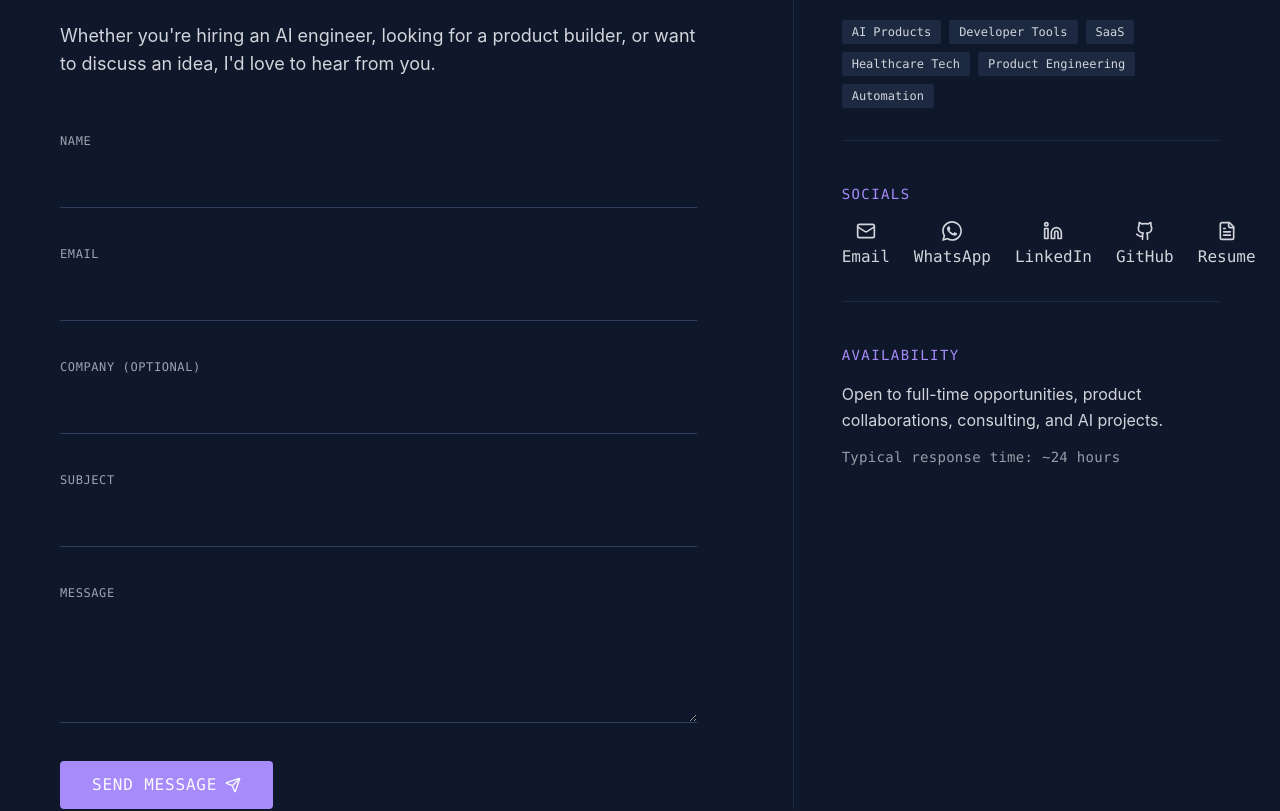
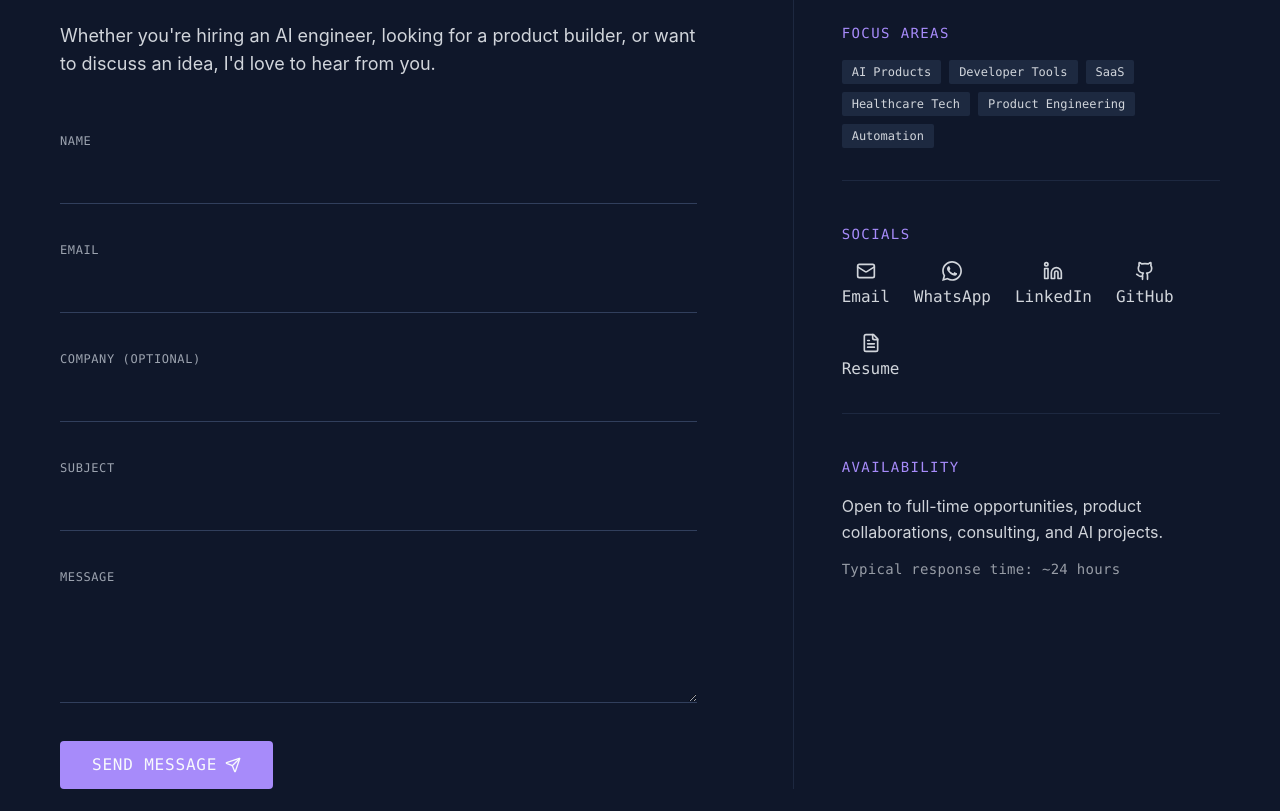
Before and after one commit to sriharshagade/portfolio, a Next.js app: page /contact in a window 1280 px wide. Shown: the part 360-1171 px from the top of the page. Built offline with nearby package versions, Linux system fonts and the light colour scheme.

Commit message:
Add missing functionality to featured projects CTA link
- Change 'View Case Study →' from div to Link element
- Make it properly clickable and navigable to project case study
- Add focus-ring for accessibility
- Update hover effects to apply to link itself

```diff
--- a/src/app/api/contact/route.ts
+++ b/src/app/api/contact/route.ts
@@ -47,7 +47,7 @@ export async function POST(request: NextRequest) {
     }
 
     return NextResponse.json(
-      { success: true, message: "Message received. I&apos;ll get back to you soon!" },
+      { success: true, message: "Thanks! I've received your message and will get back to you shortly." },
       { status: 200 }
     );
   } catch (error) {
--- a/src/app/contact/page.tsx
+++ b/src/app/contact/page.tsx
@@ -31,7 +31,7 @@ export default function ContactPage() {
           </div>
           <ContactForm />
         </section>
-        <aside className="mt-16 flex flex-col gap-10 border-t border-outline-variant/30 pt-10 md:col-span-5 md:mt-0 md:border-l md:border-t-0 md:pl-12 md:pt-0">
+        <aside className="mt-8 flex flex-col gap-8 md:gap-10 border-t border-outline-variant/30 pt-8 md:pt-10 md:col-span-5 md:mt-0 md:border-l md:border-t-0 md:pl-12">
           <section className="border-b border-outline-variant/30 pb-8">
             <p className="mb-4"><LabelTag>Direct Contact</LabelTag></p>
             <a className="focus-ring block font-geist text-headline-sm transition-colors hover:text-primary" href="mailto:hello@sriharshagade.com">hello@sriharshagade.com</a>
@@ -44,7 +44,7 @@ export default function ContactPage() {
           </section>
           <section className="border-b border-outline-variant/30 pb-8">
             <p className="mb-4"><LabelTag>Socials</LabelTag></p>
-            <div className="flex gap-6">
+            <div className="flex flex-wrap gap-4 md:gap-6">
               {socials.map((item) => {
                 if (!item.icon) return null;
                 const Icon = item.icon;
--- a/src/app/work/page.tsx
+++ b/src/app/work/page.tsx
@@ -60,7 +60,7 @@ export default function WorkPage() {
   ];
 
   return (
-    <main className="container pb-32 md:pb-40">
+    <main className="container pt-16 pb-32 md:pb-40">
       {/* Header */}
       <div className={`mb-16 ${SPACING.hierarchy.majorBreak}`}>
         <div className="space-y-4">
@@ -112,7 +112,7 @@ export default function WorkPage() {
       </div>
 
       {/* Prior Experience Section */}
-      <section className="mt-24 pt-16 border-t border-outline-variant/30">
+      <section className="mt-12 md:mt-24 pt-8 md:pt-16 border-t border-outline-variant/30">
         <div className="font-mono text-label-mono text-primary mb-6">PRIOR EXPERIENCE</div>
         <div className="max-w-3xl space-y-6">
           <div className="space-y-2">
--- a/src/components/sections/contact-form.tsx
+++ b/src/components/sections/contact-form.tsx
@@ -1,101 +1,238 @@
 "use client";
 
-import { useState } from "react";
-import { Send } from "lucide-react";
+import { useState, useRef } from "react";
+import { Send, AlertCircle, CheckCircle2 } from "lucide-react";
 
 import { Button } from "@/components/ui/button";
 
 const fields = [
-  { id: "name", label: "Name", type: "text" },
-  { id: "email", label: "Email", type: "email" },
-  { id: "company", label: "Company (Optional)", type: "text" },
-  { id: "subject", label: "Subject", type: "text" },
+  { id: "name", label: "Name", type: "text", required: true },
+  { id: "email", label: "Email", type: "email", required: true },
+  { id: "company", label: "Company (Optional)", type: "text", required: false },
+  { id: "subject", label: "Subject", type: "text", required: true },
 ];
 
-function Field({ id, label, type }: { id: string; label: string; type: string }) {
+type FieldErrors = Record<string, string>;
+type SubmissionState = "idle" | "validating" | "submitting" | "success" | "error";
+
+function validateEmail(email: string): boolean {
+  return /^[^\s@]+@[^\s@]+\.[^\s@]+$/.test(email);
+}
+
+function validateForm(formData: FormData): FieldErrors {
+  const errors: FieldErrors = {};
+
+  const name = (formData.get("name") as string)?.trim();
+  if (!name) {
+    errors.name = "Name is required";
+  }
+
+  const email = (formData.get("email") as string)?.trim();
+  if (!email) {
+    errors.email = "Email is required";
+  } else if (!validateEmail(email)) {
+    errors.email = "Please enter a valid email address";
+  }
+
+  const subject = (formData.get("subject") as string)?.trim();
+  if (!subject) {
+    errors.subject = "Subject is required";
+  }
+
+  const message = (formData.get("message") as string)?.trim();
+  if (!message) {
+    errors.message = "Message is required";
+  }
+
+  return errors;
+}
+
+function Field({
+  id,
+  label,
+  type,
+  required,
+  error,
+  disabled,
+}: {
+  id: string;
+  label: string;
+  type: string;
+  required: boolean;
+  error?: string;
+  disabled?: boolean;
+}) {
   return (
-    <div className="space-y-2">
+    <div className="space-y-1">
       <label className="font-mono text-xs uppercase tracking-wider text-text-muted" htmlFor={id}>
         {label}
       </label>
       <input
-        className="focus-ring w-full border-0 border-b border-outline-variant/70 bg-transparent px-0 py-3 text-on-surface outline-none transition-colors placeholder:text-transparent focus:border-primary"
+        aria-describedby={error ? `${id}-error` : undefined}
+        aria-invalid={!!error}
+        className={`focus-ring w-full border-0 border-b bg-transparent px-0 py-3 text-on-surface outline-none transition-colors placeholder:text-transparent disabled:opacity-60 ${
+          error
+            ? "border-error/70 focus:border-error"
+            : "border-outline-variant/70 focus:border-primary"
+        }`}
+        disabled={disabled}
         id={id}
         name={id}
         placeholder={label}
+        required={required}
         type={type}
       />
+      {error && (
+        <p className="flex items-center gap-1 font-mono text-xs text-error" id={`${id}-error`}>
+          <AlertCircle className="size-3" />
+          {error}
+        </p>
+      )}
     </div>
   );
 }
 
 export function ContactForm() {
-  const [isLoading, setIsLoading] = useState(false);
+  const [state, setState] = useState<SubmissionState>("idle");
+  const [fieldErrors, setFieldErrors] = useState<FieldErrors>({});
   const [message, setMessage] = useState<{ type: "success" | "error"; text: string } | null>(null);
+  const formRef = useRef<HTMLFormElement>(null);
+  const abortControllerRef = useRef<AbortController | null>(null);
+  const submissionTimeRef = useRef<number>(0);
+
+  function handleValidationError(errors: FieldErrors) {
+    setFieldErrors(errors);
+    setMessage({ type: "error", text: "Please fix the errors above" });
+    setState("error");
+  }
 
   async function handleSubmit(e: React.FormEvent<HTMLFormElement>) {
     e.preventDefault();
-    setIsLoading(true);
+
+    const formData = new FormData(e.currentTarget);
+    const errors = validateForm(formData);
+
+    if (Object.keys(errors).length > 0) {
+      handleValidationError(errors);
+      return;
+    }
+
+    setState("submitting");
+    setFieldErrors({});
     setMessage(null);
+    submissionTimeRef.current = Date.now();
+
+    abortControllerRef.current?.abort();
+    abortControllerRef.current = new AbortController();
 
     try {
-      const formData = new FormData(e.currentTarget);
+      const controller = new AbortController();
+      const timeoutId = setTimeout(() => controller.abort(), 10000);
+
       const response = await fetch("/api/contact", {
         method: "POST",
         body: formData,
+        signal: controller.signal,
       });
+
+      clearTimeout(timeoutId);
+
+      if (!response.ok) {
+        const data = await response.json().catch(() => ({}));
+        throw new Error(data.error || `Server error: ${response.status}`);
+      }
 
       const result = await response.json();
 
-      if (response.ok) {
-        setMessage({ type: "success", text: result.message });
-        e.currentTarget.reset();
-      } else {
-        setMessage({ type: "error", text: result.error || "Failed to send message" });
-      }
-    } catch {
-      setMessage({ type: "error", text: "An error occurred. Please try again." });
-    } finally {
-      setIsLoading(false);
+      setState("success");
+      setMessage({ type: "success", text: result.message || "Message sent successfully!" });
+      formRef.current?.reset();
+
+      setTimeout(() => {
+        if (state === "success") {
+          setState("idle");
+          setMessage(null);
+        }
+      }, 5000);
+    } catch (error) {
+      const isAborted = error instanceof Error && error.name === "AbortError";
+      const errorMessage = isAborted
+        ? "Request timed out. Please check your connection and try again."
+        : error instanceof Error
+          ? error.message
+          : "Failed to send message. Please try again.";
+
+      setState("error");
+      setMessage({ type: "error", text: errorMessage });
     }
   }
 
+  const isDisabled = state === "submitting" || state === "success";
+
   return (
     <>
-      <form className="mt-4 flex flex-col gap-8" onSubmit={handleSubmit}>
-        {fields.map((field) => <Field key={field.id} {...field} />)}
-        <div className="space-y-2">
+      <form className="mt-4 flex flex-col gap-8" onSubmit={handleSubmit} ref={formRef}>
+        {fields.map((field) => (
+          <Field
+            key={field.id}
+            {...field}
+            disabled={isDisabled}
+            error={fieldErrors[field.id]}
+          />
+        ))}
+        <div className="space-y-1">
           <label className="font-mono text-xs uppercase tracking-wider text-text-muted" htmlFor="message">
             Message
           </label>
           <textarea
-            className="focus-ring min-h-28 w-full resize-y border-0 border-b border-outline-variant/70 bg-transparent px-0 py-3 text-on-surface outline-none transition-colors placeholder:text-transparent focus:border-primary"
+            aria-describedby={fieldErrors.message ? "message-error" : undefined}
+            aria-invalid={!!fieldErrors.message}
+            className={`focus-ring min-h-28 w-full resize-y border-0 border-b bg-transparent px-0 py-3 text-on-surface outline-none transition-colors placeholder:text-transparent disabled:opacity-60 ${
+              fieldErrors.message
+                ? "border-error/70 focus:border-error"
+                : "border-outline-variant/70 focus:border-primary"
+            }`}
+            disabled={isDisabled}
             id="message"
             name="message"
             placeholder="Tell me about your project"
             required
           />
+          {fieldErrors.message && (
+            <p className="flex items-center gap-1 font-mono text-xs text-error" id="message-error">
+              <AlertCircle className="size-3" />
+              {fieldErrors.message}
+            </p>
+          )}
         </div>
         <Button
           className="self-start uppercase tracking-wider"
-          disabled={isLoading}
+          disabled={isDisabled}
           size="lg"
           type="submit"
           variant="primary"
         >
-          {isLoading ? "Sending..." : "Send Message"}
+          {state === "submitting" && "Sending..."}
+          {state === "success" && "Sent!"}
+          {state !== "submitting" && state !== "success" && "Send Message"}
           <Send aria-hidden="true" className="size-4" />
         </Button>
       </form>
       {message && (
         <div
-          className={`mt-4 rounded-lg px-4 py-3 font-mono text-sm ${
+          className={`mt-4 flex items-start gap-3 rounded-lg px-4 py-3 font-mono text-sm ${
             message.type === "success"
               ? "bg-primary/10 text-primary"
               : "bg-error/10 text-error"
           }`}
+          role="alert"
         >
-          {message.text}
+          {message.type === "success" ? (
+            <CheckCircle2 className="mt-0.5 size-4 shrink-0" />
+          ) : (
+            <AlertCircle className="mt-0.5 size-4 shrink-0" />
+          )}
+          <span>{message.text}</span>
         </div>
       )}
     </>
--- a/src/components/sections/featured-projects.tsx
+++ b/src/components/sections/featured-projects.tsx
@@ -40,9 +40,9 @@ export function FeaturedProjects({ projects }: { projects: Project[] }) {
                       </span>
                     ))}
                   </div>
-                  <div className="relative z-30 inline-flex items-center gap-2 font-mono text-sm text-primary transition-all group-hover:translate-x-1 group-hover:text-on-background-emphasis">
+                  <Link href={`/projects/${project.slug}`} className="focus-ring relative z-30 inline-flex items-center gap-2 font-mono text-sm text-primary transition-all hover:translate-x-1 hover:text-on-background-emphasis">
                     View Case Study <ArrowRight aria-hidden="true" className="size-4" />
-                  </div>
+                  </Link>
                 </div>
               </div>
             </article>
--- a/src/components/sections/timeline.tsx
+++ b/src/components/sections/timeline.tsx
@@ -3,10 +3,9 @@ import { experience } from "@/data/experience";
 export function Timeline() {
   return (
     <section className="container pt-8 pb-32 md:pt-12 md:pb-40">
-      <div className="relative max-w-3xl border-l border-outline-variant/70 pl-8">
+      <div className="max-w-3xl">
         {experience.map((item) => (
-          <article className="relative pb-12 last:pb-0" key={item.role}>
-            <span className="absolute -left-[37px] top-2 -translate-y-1/2 size-4 rounded-full border border-primary bg-background" />
+          <article className="pb-12 last:pb-0" key={item.role}>
             <p className="mb-2 font-mono text-label-mono text-primary">{item.period}</p>
             <h2 className="font-geist text-headline-sm text-on-background-emphasis">{item.role}</h2>
             <p className="mt-3 text-body-md text-on-surface-variant">{item.description}</p>
```
